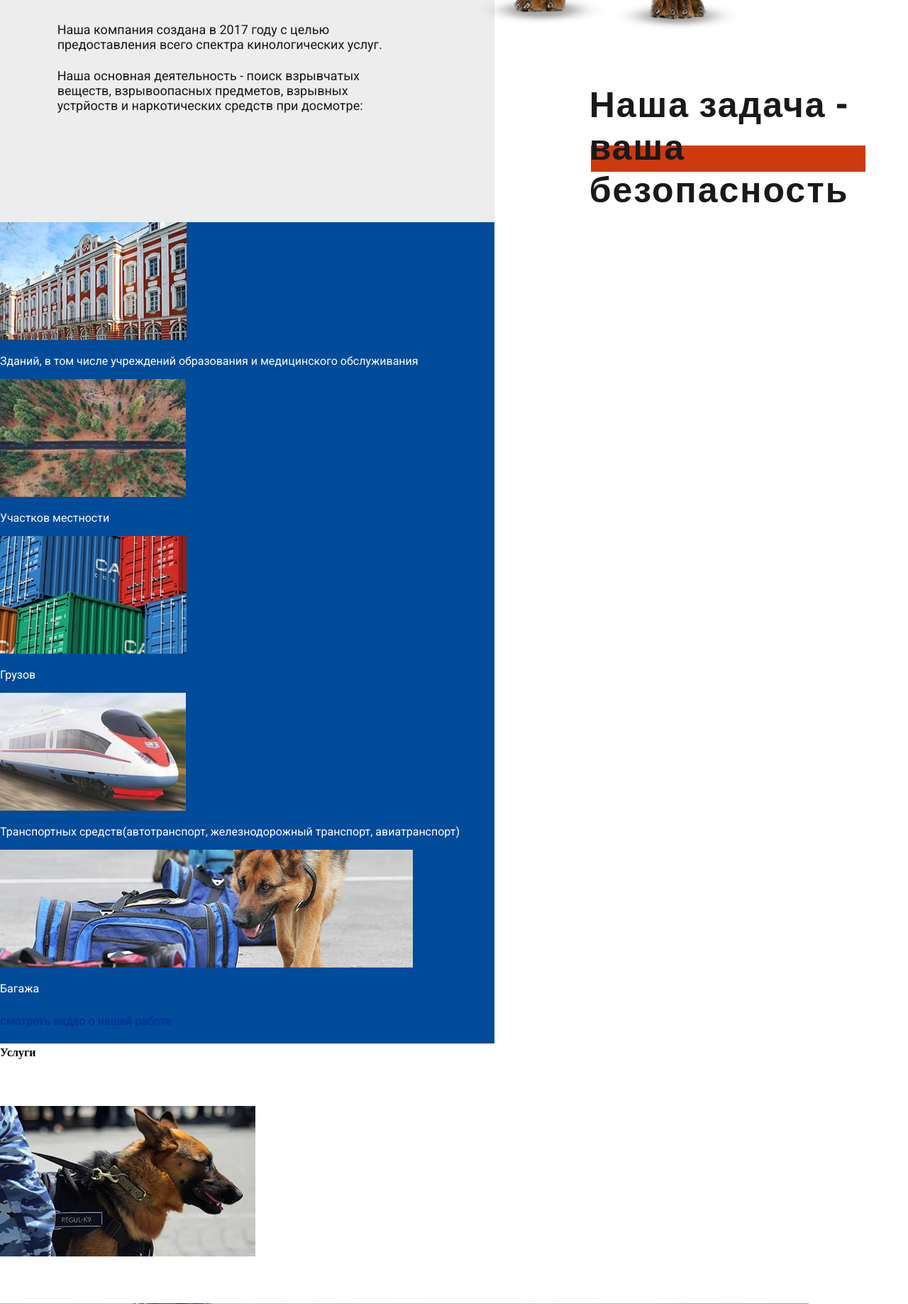
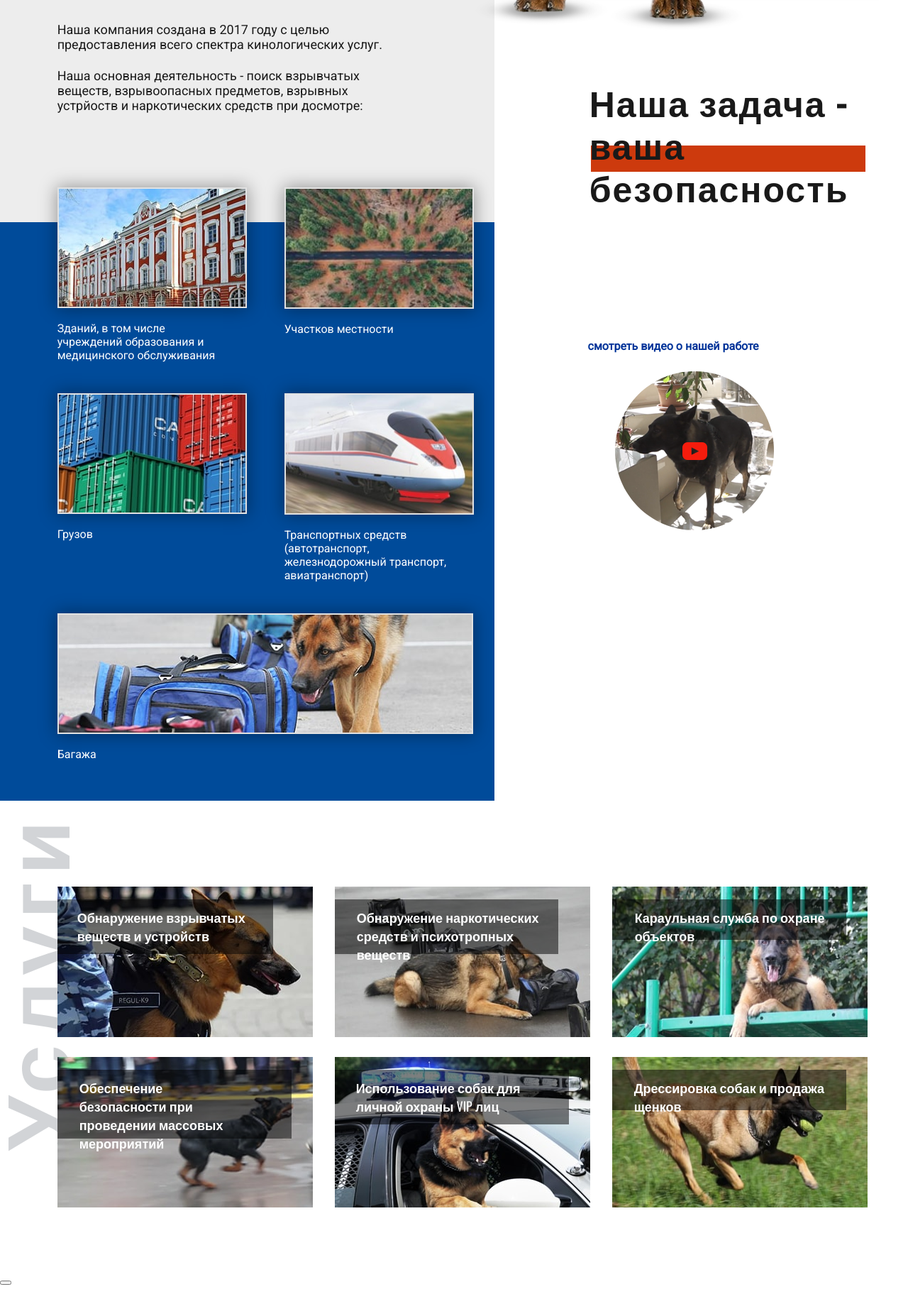
Before and after one commit to pilotvitalik/regul_group, a PHP site: page / in a window 1280 px wide. Shown: the part 844-2681 px from the top of the page at 71% size. Run offline with PHP 8.4, Linux system fonts and the light colour scheme.

Commit message:
Создание стилей inspection, video, service

```diff
--- a/css/main.css
+++ b/css/main.css
@@ -67,7 +67,7 @@ body,
   color: #fff;
   font-family: 'Oswald', sans-serif;
   font-size: 18px;
-  font-weight: 600;
+  font-weight: 550;
 }
 .adress--p {
   color: #4f4f4f;
@@ -101,7 +101,7 @@ body,
   display: block;
   position: absolute;
   width: 54.49101796%;
-  height: 1157px;
+  height: 815px;
   background: #004b9a;
   z-index: -111;
   top: 1157px;
@@ -283,7 +283,7 @@ body,
   -ms-flex-wrap: wrap;
       flex-wrap: wrap;
   position: relative;
-  height: 300px;
+  height: 212px;
   padding: 0;
   margin: 0 auto auto 6.3%;
 }
@@ -313,3 +313,170 @@ body,
   z-index: -111;
   background: #cd3a0d;
 }
+.inspection {
+  display: -webkit-box;
+  display: -ms-flexbox;
+  display: flex;
+  -webkit-box-orient: horizontal;
+  -webkit-box-direction: normal;
+      -ms-flex-direction: row;
+          flex-direction: row;
+  -ms-flex-wrap: wrap;
+      flex-wrap: wrap;
+  position: relative;
+  width: 587px;
+  height: auto;
+  padding: 0;
+  margin: 39px auto auto 6.3%;
+}
+.inspection div {
+  width: 263px;
+  margin-bottom: 44px;
+}
+.inspection div img {
+  width: 263px;
+  margin-bottom: 15px;
+  border: solid 2px #e2e2e2;
+  -webkit-box-shadow: 0 0 23px 1px rgba(0, 0, 0, 0.38);
+          box-shadow: 0 0 23px 1px rgba(0, 0, 0, 0.38);
+}
+.inspection div p {
+  dispaly: inline-block;
+  margin: 0;
+}
+.inspection div:first-child,
+.inspection div:nth-child(3) {
+  margin-right: 57px;
+}
+.inspection div:first-child p {
+  width: 90%;
+}
+.inspection div:last-child {
+  width: 100%;
+  padding: 0;
+  margin: 0;
+}
+.inspection div:last-child img {
+  width: 582px;
+}
+.video {
+  display: -webkit-box;
+  display: -ms-flexbox;
+  display: flex;
+  -webkit-box-orient: vertical;
+  -webkit-box-direction: normal;
+      -ms-flex-direction: column;
+          flex-direction: column;
+  position: relative;
+  float: right;
+  width: 262px;
+  height: 269px;
+  top: -594px;
+  right: 14.8%;
+  margin: 0;
+}
+.video h5 {
+  margin: 0;
+}
+.video img:nth-child(2) {
+  display: block;
+  position: relative;
+  width: 224px;
+  height: 224px;
+  margin: 0;
+  top: 26px;
+  left: 38px;
+}
+.video img:last-child {
+  display: block;
+  position: absolute;
+  width: 35px;
+  height: 25px;
+  top: 145px;
+  left: 133px;
+  margin: 0;
+}
+.service {
+  display: -webkit-box;
+  display: -ms-flexbox;
+  display: flex;
+  -webkit-box-orient: horizontal;
+  -webkit-box-direction: normal;
+      -ms-flex-direction: row;
+          flex-direction: row;
+  -ms-flex-wrap: wrap;
+      flex-wrap: wrap;
+  -webkit-box-pack: justify;
+      -ms-flex-pack: justify;
+          justify-content: space-between;
+  position: relative;
+  width: 1142px;
+  top: -92px;
+  margin: 0 0 0 6.3%;
+}
+.service h4 {
+  display: inline-block;
+  position: absolute;
+  height: 105px;
+  width: 360px;
+  margin: 0;
+  top: 140px;
+  left: -210px;
+  color: rgba(31, 40, 55, 0.2);
+  font-family: 'Oswald', sans-serif;
+  font-size: 125px;
+  line-height: 85px;
+  letter-spacing: 10px;
+  font-weight: 600;
+  -webkit-transform: rotate(270deg);
+          transform: rotate(270deg);
+  z-index: -5;
+}
+.service div {
+  margin: 0 0 28px 0;
+  padding: 0;
+  height: 212px;
+}
+.service div p {
+  display: inline-block;
+  position: absolute;
+  width: 246px;
+  height: 54px;
+  background: rgba(0, 0, 0, 0.5);
+}
+.service div img {
+  width: 360px;
+  height: 100%;
+  margin: 0;
+}
+.service div:nth-child(5),
+.service div:nth-child(6),
+.service div:last-child {
+  margin: 0;
+}
+.service .--p1 {
+  padding: 12px 30px 11px 28px;
+}
+.service .--p2 {
+  width: 259px;
+  padding: 12px 25px 11px 31px;
+}
+.service .--p3 {
+  width: 285px;
+  height: 32px;
+  padding: 12px 13px 13px 32px;
+}
+.service .--p4 {
+  width: 209px;
+  height: 75px;
+  padding: 12px 90px 10px 31px;
+}
+.service .--p5 {
+  width: 244px;
+  padding: 12px 56px 11px 30px;
+}
+.service .--p6 {
+  width: 279px;
+  height: 32px;
+  padding: 12px 20px 13px 31px;
+}
--- a/index.html
+++ b/index.html
@@ -77,7 +77,7 @@
 				</div>
 				<div>
 					<img src='img/поезд.jpg' alt='поезд'>
-					<p class='mainText inspection--p'>Транспортных средств(автотранспорт, железнодорожный транспорт, авиатранспорт)</p>
+					<p class='mainText inspection--p'>Транспортных средств (автотранспорт, железнодорожный транспорт, авиатранспорт)</p>
 				</div>
 				<div>
 					<img src='img/досмотр.jpg' alt='багаж'>
@@ -86,31 +86,33 @@
 			</div>
 			<div class='video'>
 				<h5 class='mainText video--p'>смотреть видео о нашей работе</h5>
+				<img src='img/видео.png' alt='видео'>
+				<img src='img/youtube.png' alt='youtube'>
 			</div>
 			<div class='service'>
 				<h4>Услуги</h4>
 				<div>
-					<p class='mainText service--p'>Обнаружение взрывчатых веществ и устройств</p>
+					<p class='mainText service--p --p1'>Обнаружение взрывчатых веществ и устройств</p>
 					<img src='img/кинолог.jpg' alt='кинолог'>
 				</div>
 				<div>
-					<p class='mainText service--p'>Обнаружение наркотических средств и психотропных веществ</p>
+					<p class='mainText service--p --p2'>Обнаружение наркотических средств и психотропных веществ</p>
 					<img src='img/багаж.jpg' alt='взрывчатка'>
 				</div>
 				<div>
-					<p class='mainText service--p'>Караульная служба по охране объектов</p>
+					<p class='mainText service--p --p3'>Караульная служба по охране объектов</p>
 					<img src='img/караул.jpg' alt='караул'>
 				</div>
 				<div>
-					<p class='mainText service--p'>Обеспечение безопасности при проведении массовых мероприятий</p>
+					<p class='mainText service--p --p4'>Обеспечение безопасности при проведении массовых мероприятий</p>
 					<img src='img/шмон.jpg' alt='шмон'>
 				</div>
 				<div>
-					<p class='mainText service--p'>Использование собак для личной охраны VIP лиц</p>
+					<p class='mainText service--p --p5'>Использование собак для личной охраны VIP лиц</p>
 					<img src='img/полиция.jpg' alt='полиция'>
 				</div>
 				<div>
-					<p class='mainText service--p'>Дрессировка собак и продажа щенков</p>
+					<p class='mainText service--p --p6'>Дрессировка собак и продажа щенков</p>
 					<img src='img/дрессировка.jpg' alt='дрессировка'>
 				</div>
 			</div>
--- a/less/main.less
+++ b/less/main.less
@@ -84,7 +84,7 @@ body,
 	color: #fff;
 	font-family: @adFont;
 	font-size: 18px;
-	font-weight: 600;
+	font-weight: 550;
 }
 .adress--p{
 	color: #4f4f4f;
@@ -120,7 +120,7 @@ body,
 	display: block;
 	position: absolute;
 	width: 18.2*100/33.4%;
-	height: 1157px;
+	height: 815px;
 	background: #004b9a;
 	z-index: -111;
 	top: 1157px;
@@ -270,7 +270,7 @@ body,
 	flex-direction: row;
 	flex-wrap: wrap;
 	position: relative;
-	height: 300px;
+	height: 212px;
 	padding: 0;
 	margin: 0 auto auto 6.3%;
 	p:nth-child(2){
@@ -300,3 +300,160 @@ body,
 		background: #cd3a0d;
 	}
 }
+//======================================
+//		Common--inspection
+//======================================
+.inspection{
+	display: flex;
+	flex-direction: row;
+	flex-wrap: wrap;
+	position: relative;
+	width: 587px;
+	height: auto;
+	padding: 0;
+	margin: 39px auto auto 6.3%;
+	div{
+		width: 263px;
+		margin-bottom: 44px;
+		img{
+			width: 263px;
+			margin-bottom: 15px;
+			border: solid 2px #e2e2e2;
+			box-shadow: 0 0 23px 1px rgba(0,0,0,0.38);
+		}
+		p{
+			dispaly: inline-block;
+			margin: 0;
+		}
+	}
+	div:first-child,
+	div:nth-child(3){
+		margin-right: 57px;
+	}
+	div:first-child{
+		p{
+			width: 90%;
+		}
+	}
+	div:last-child{
+		width: 100%;
+		padding: 0;
+		margin: 0;
+		img{
+			width: 582px;
+		}
+	}
+}
+//======================================
+//		Common--video
+//======================================
+.video{
+	display: flex;
+	flex-direction: column;
+	position: relative;
+	float: right;
+	width: 262px;
+	height: 269px;
+	top: -594px;
+	right: 14.8%;
+	margin: 0;
+	h5{
+		margin: 0;
+	}
+	img:nth-child(2){
+		display: block;
+		position: relative;
+		width: 224px;
+		height: 224px;
+		margin: 0;
+		top: 26px;
+		left: 38px;
+	}
+	img:last-child{
+		display: block;
+		position: absolute;
+		width: 35px;
+		height: 25px;
+		top: 145px;
+		left: 133px;
+		margin: 0;
+	}
+}
+//======================================
+//		Common--service
+//======================================
+.service{
+	display: flex;
+	flex-direction: row;
+	flex-wrap: wrap;
+	justify-content: space-between;
+	position: relative;
+	width: 1142px;
+	top: -92px;
+	margin: 0 0 0 6.3%;
+	h4{
+		display: inline-block;
+		position: absolute;
+		height: 105px;
+		width: 360px;
+		margin: 0;
+		top: 140px;
+		left: -210px;
+		color: rgba(31,40,55,0.2);
+		font-family: @adFont;
+		font-size: 125px;
+		line-height: 85px;
+		letter-spacing: 10px;
+		font-weight: 600;
+		transform: rotate(270deg);
+		z-index: -5;
+	}
+	div{
+		margin: 0 0 28px 0;
+		padding: 0;
+		height: 212px;
+		p{
+			display: inline-block;
+			position: absolute;
+			width: 246px;
+			height: 54px;
+			background: rgba(0,0,0,0.5);
+		}
+		img{
+			width: 360px;
+			height: 100%;
+			margin: 0;
+		}
+	}
+	div:nth-child(5),
+	div:nth-child(6),
+	div:last-child{
+		margin: 0;
+	}
+	.--p1{
+		padding: 12px 30px 11px 28px;
+	}
+	.--p2{
+		width: 259px;
+		padding: 12px 25px 11px 31px;
+	}
+	.--p3{
+		width: 285px;
+		height: 32px;
+		padding: 12px 13px 13px 32px;
+	}
+	.--p4{
+		width: 209px;
+		height: 75px;
+		padding: 12px 90px 10px 31px;
+	}
+	.--p5{
+		width: 244px;
+		padding: 12px 56px 11px 30px;
+	}
+	.--p6{
+		width: 279px;
+		height: 32px;
+		padding: 12px 20px 13px 31px;
+	}
+}
```
Also changed, not shown: img/youtube.png (added), img/багаж.jpg, img/видео.png (added), img/дрессировка.jpg, img/караул.jpg, img/полиция.jpg, img/шмон.jpg.
